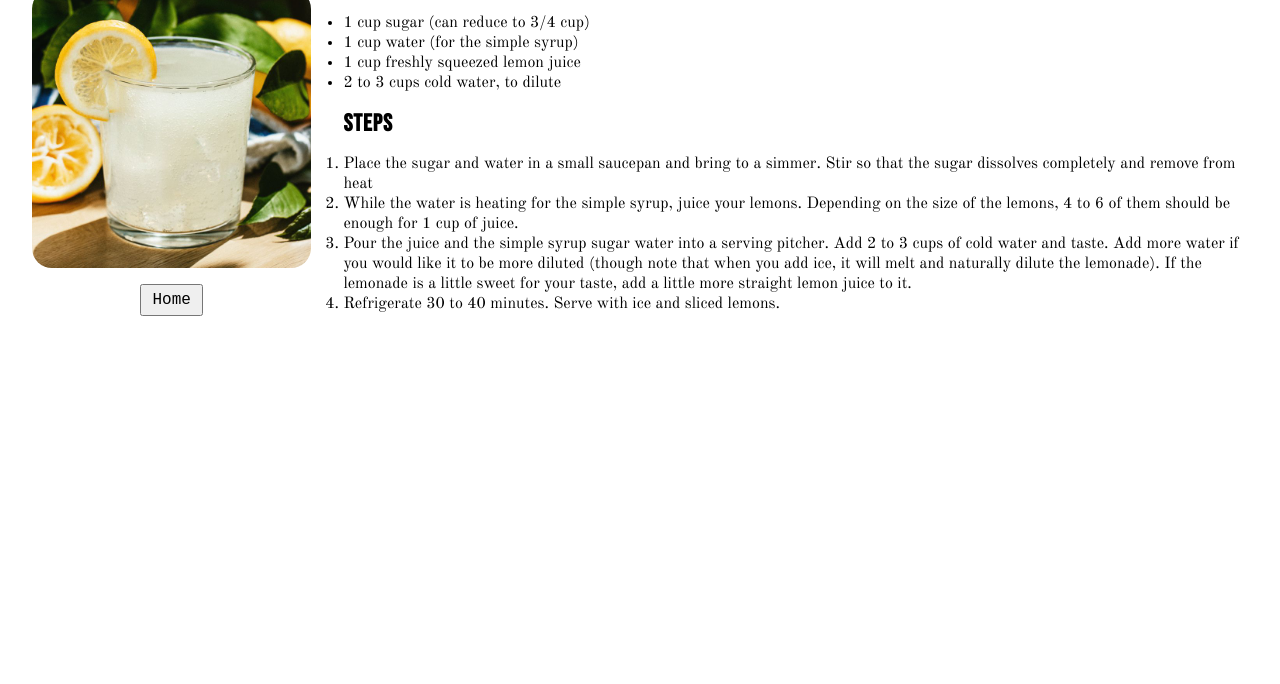
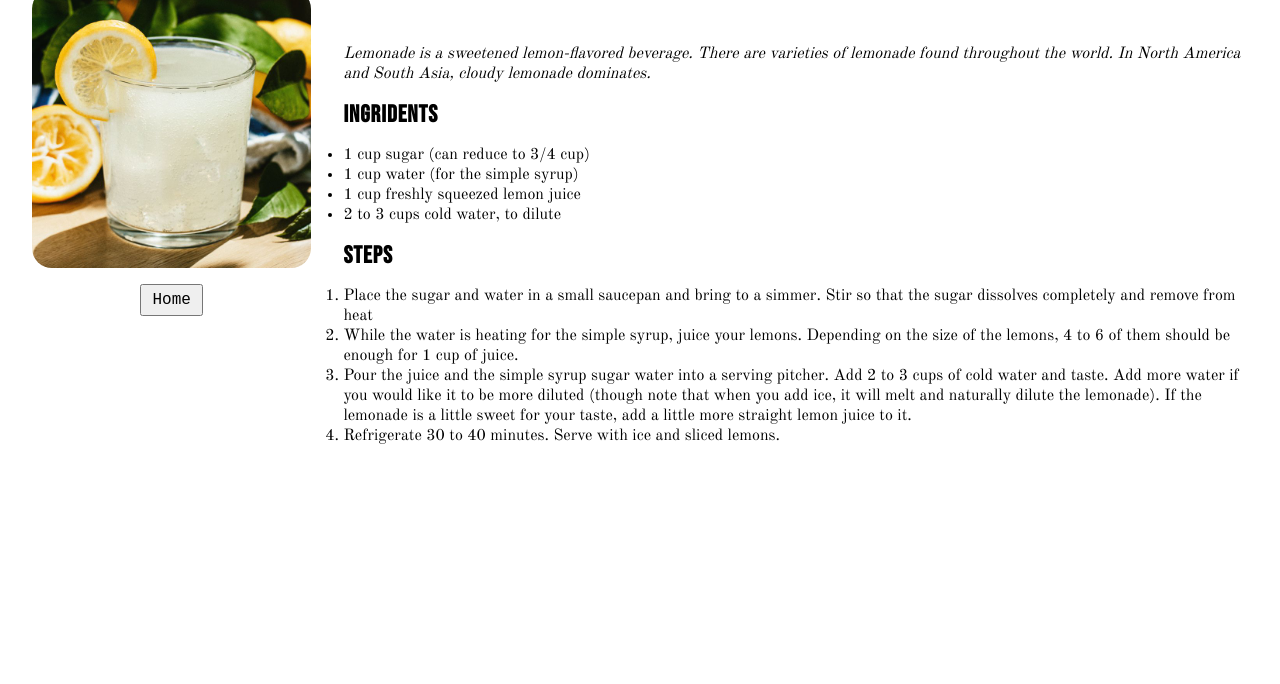
Before and after one commit to salmansyyd/odin-recipes, a plain HTML site: page recipes/lemonade.html in a window 1280 px wide. Shown: the part 116-800 px from the top of the page. Drawn offline with nearby package versions, Linux system fonts and the light colour scheme.

Commit message:
major overhaul

```diff
--- a/recipes/lemonade.html
+++ b/recipes/lemonade.html
@@ -5,6 +5,7 @@
     <meta http-equiv="X-UA-Compatible" content="IE=edge">
     <meta name="viewport" content="width=device-width, initial-scale=1.0">
     <link rel="stylesheet" href="../styles/recipes.css">
+    <link rel="shortcut icon" href="../img/salad.png" type="image/x-icon">
     <title>Lemonade</title>
 </head>
 <body>
@@ -14,8 +15,8 @@
             <img src="../img/lemonade.jpg" alt="lemonade" width="500px">
             <button><a href="../index.html">Home</a></button>
         </div>
-        <div class="mehtod">
-            <p class="description" >Lemonade is a sweetened lemon-flavored beverage. There are varieties of lemonade found throughout the world. In North
+        <div class="mehtod" style="margin-top:8rem;">
+            <p class="description" style="font-family: 'Old Standard TT'; font-style:italic;">Lemonade is a sweetened lemon-flavored beverage. There are varieties of lemonade found throughout the world. In North
                 America and South Asia, cloudy lemonade dominates.</p>
                 <h2>Ingridents</h2>
                 <ul>
```
Also changed, not shown: index.html (+2 -1 lines), recipes/chicken-tikka-masala.html (+1 -0 lines), recipes/gulab-jamun.html (+1 -0 lines), styles/home.css (+21 -0 lines), img/hero-chicken.jpg (added), img/hero-lemonade.jpeg (added), img/odin-logo.png (added), img/salad.ico (added), img/salad.png (added).
